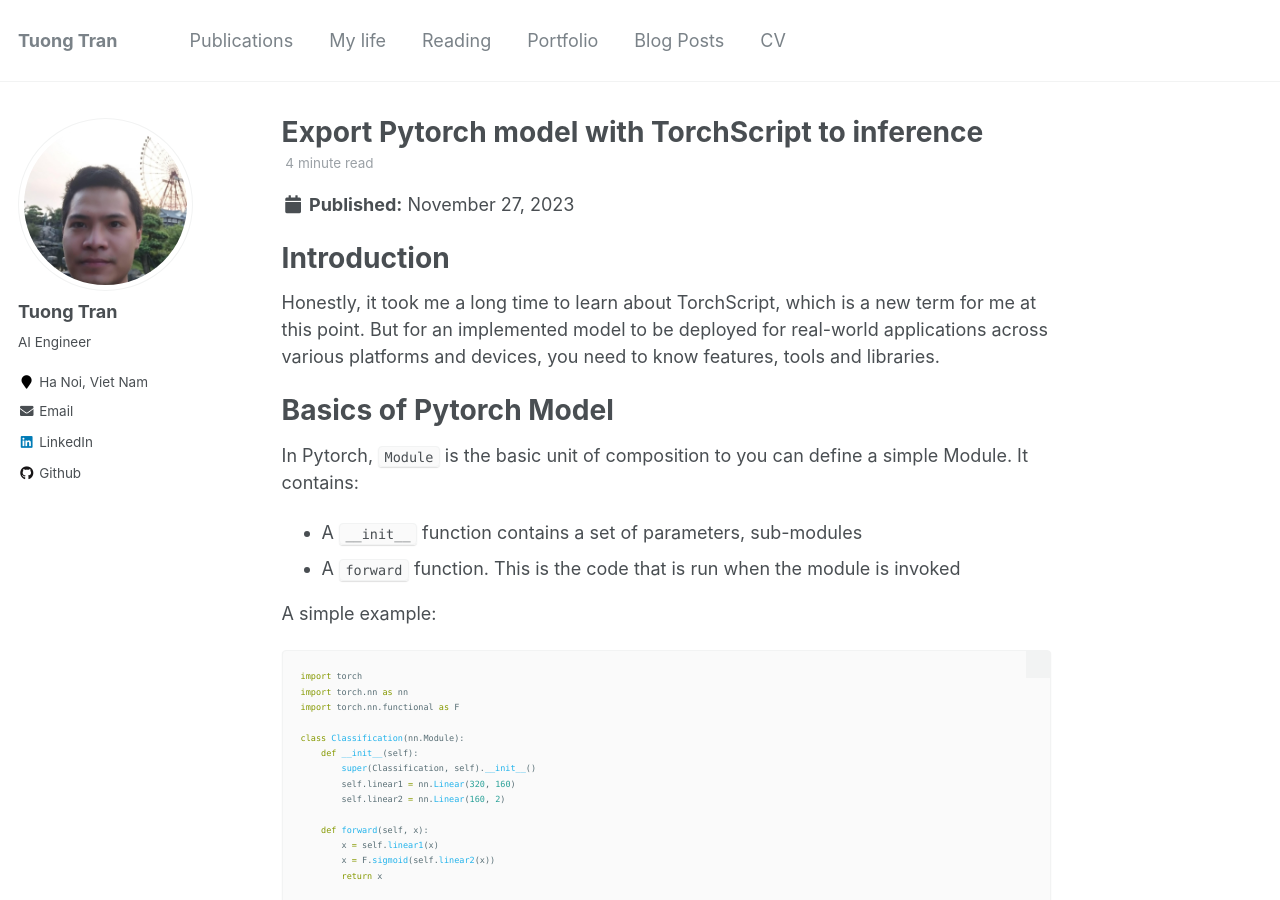
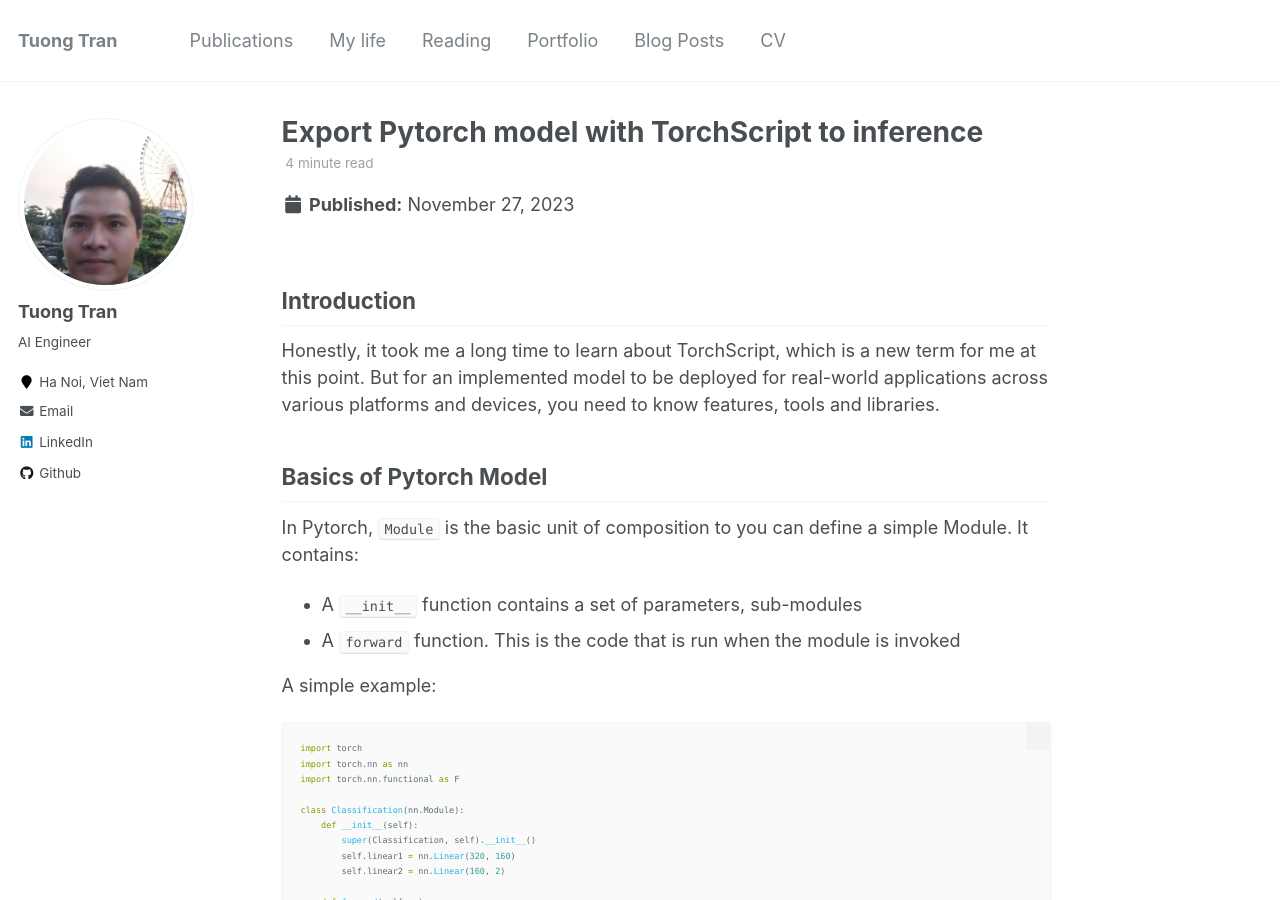
Before and after one commit to tuongtranngoc/tuongtranngoc.github.io, a Jekyll site: the page built from _posts/2023-12-02-torchscript.md, in a window 1280 px wide and 900 px high. Built offline with Jekyll 4.4.1, drawn with Linux system fonts in a browser that asks for light colours.

````diff
--- a/_posts/2023-12-02-torchscript.md
+++ b/_posts/2023-12-02-torchscript.md
@@ -16,12 +16,12 @@ tags:
     </style>
 </head>
 
-# Introduction
+## Introduction
 
 Honestly, it took me a long time to learn about TorchScript, which is a new term for me at this point. But for an implemented model to be deployed for real-world applications across various platforms and devices, you need to know features, tools and libraries.
 
 
-# Basics of Pytorch Model
+## Basics of Pytorch Model
 In Pytorch, `Module` is the basic unit of composition to you can define a simple Module. It contains:
 +  A `__init__` function contains a set of parameters, sub-modules
 +  A `forward` function. This is the code that is run when the module is invoked
@@ -80,7 +80,7 @@ tensor([[[0.4750, 0.4638],
 
 `Graph mode` is the default model in Tensorflow, which means that the code is converted into a graph representation, and then executed by a runtime engine. This allows for better performance and scalability, as the graph can be optimized and parallelized across multiple devices.
 
-# What is TorchScript?
+## What is TorchScript?
 With TorchScript, Pytorch provides ease-of-use and flexibility in eager mode, while seamlessly transitioning to graph model for speed, optimization and functionality in C++ runtime enviroments.
 
 Pytorch provides two methods to convert `nn.Module` into a graph represented in TorchScript format: `trace` and `script`.
@@ -177,7 +177,7 @@ print(traced_ic.code)
 print(traced_classifier.code)
 ```
 
-# When, How they be used?
+## When, How they be used?
 
 As above mentioned, TorchScript provides ease-to-use and convert a runtime engine. This allows for better performance and scalability, as the graph can be optimized and parallelized across multiple devices.
 
@@ -192,6 +192,6 @@ print(loaded_script.code)
 
 Futhermore, Pytorch also provides API to can be loaded and executed from C++, with no dependency on Python. Please see [LOADING A TORCHSCRIPT MODEL IN C++](https://pytorch.org/tutorials/advanced/cpp_export.html) tutorial.
 
-## Reference
+### Reference
 + [INTRODUCTION TO TORCHSCRIPT](https://pytorch.org/tutorials/beginner/Intro_to_TorchScript_tutorial.html#tracing-modules)
 + [TorchScript và PyTorch JIT](https://www.youtube.com/watch?v=2awmrMRf0dA)
````
